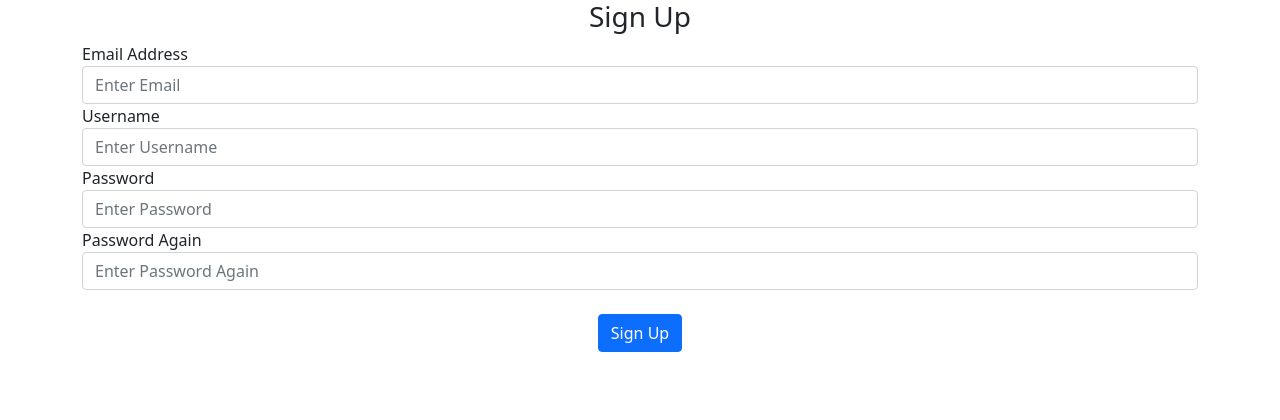
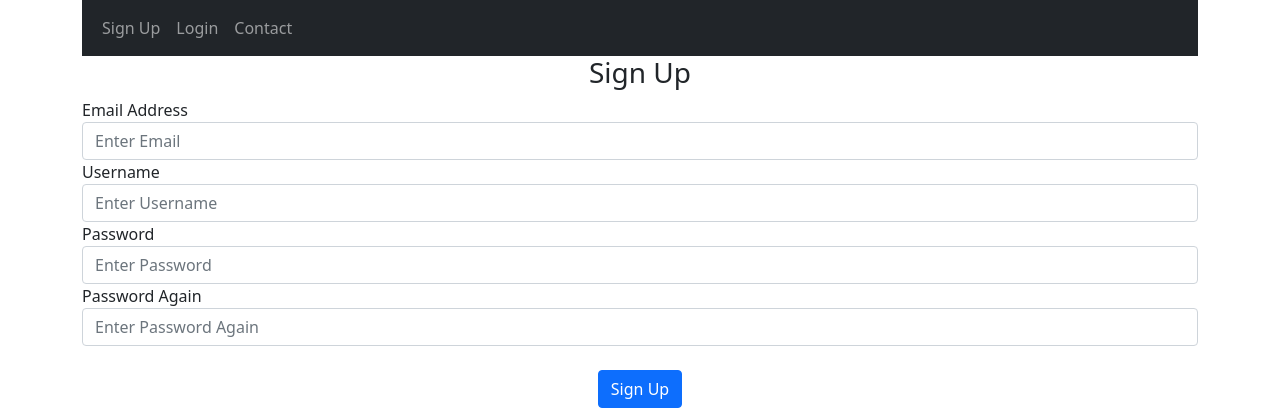
Before and after one commit to AdityaSudini123/el-dogo-nfl, a Flask app: page /sign-up in a window 1280 px wide. Shown: the top 420 px of the page. Run offline with Flask 2, Linux system fonts and the light colour scheme.

Commit message:
some changes

```diff
--- a/website/auth.py
+++ b/website/auth.py
@@ -195,11 +195,13 @@ def scoresheet():
     return render_template('scoresheet.html', html_code=html_code, len=code_len)
 
 @auth.route('/rules')
+@login_required
 def rules():
 
     return render_template('rules.html')
 
 @auth.route('/archives')
+@login_required
 def archives():
     html_code = mongoDB['current_week'].find_one({'_id': 'mastersheet'})
     html_code = html_code['html_code']
--- a/website/templates/archives.html
+++ b/website/templates/archives.html
@@ -21,6 +21,7 @@
             <a class="nav-item nav-link" href="/rules">Rules</a>
             <a class="nav-item nav-link" href="/archives">Archives</a>
             <a class="nav-item nav-link" href="/contact">Contact</a>
+            <a class="nav-item nav-link" href="/logout">logout</a>
           </div>
         </div>
       </div>
--- a/website/templates/home.html
+++ b/website/templates/home.html
@@ -21,6 +21,7 @@
             <a class="nav-item nav-link" href="/rules">Rules</a>
             <a class="nav-item nav-link" href="/archives">Archives</a>
             <a class="nav-item nav-link" href="/contact">Contact</a>
+            <a class="nav-item nav-link" href="/logout">logout</a>
           </div>
         </div>
       </div>
--- a/website/templates/signup.html
+++ b/website/templates/signup.html
@@ -1,5 +1,24 @@
-{% extends "base.html" %} {% block title %}Sign Up{% endblock %} {% block
-content %}
+{% extends "base.html" %} {% block title %}Sign Up{% endblock %}
+{% block content %}
+<nav class="navbar navbar-expand-lg navbar-dark bg-dark">
+  <div class="container-fluid">
+    <button
+      class="navbar-toggler"
+      type="button"
+      data-bs-toggle="collapse"
+      data-bs-target="#navbar"
+    >
+      <span class="navbar-toggler-icon"></span>
+    </button>
+    <div class="collapse navbar-collapse" id="navbar">
+      <div class="navbar-nav">
+        <a class="nav-item nav-link" href="/sign-up">Sign Up</a>
+        <a class="nav-item nav-link" href="/login">Login</a>
+        <a class="nav-item nav-link" href="/contact">Contact</a>
+      </div>
+    </div>
+  </div>
+</nav>
 <form method="POST">
   <h3 align="center">Sign Up</h3>
   <div class="form-group">
```
Also changed, not shown: website/templates/contact.html (+2 -5 lines), website/templates/login.html (+20 -2 lines), website/templates/select_picks.html (+25 -2 lines).
